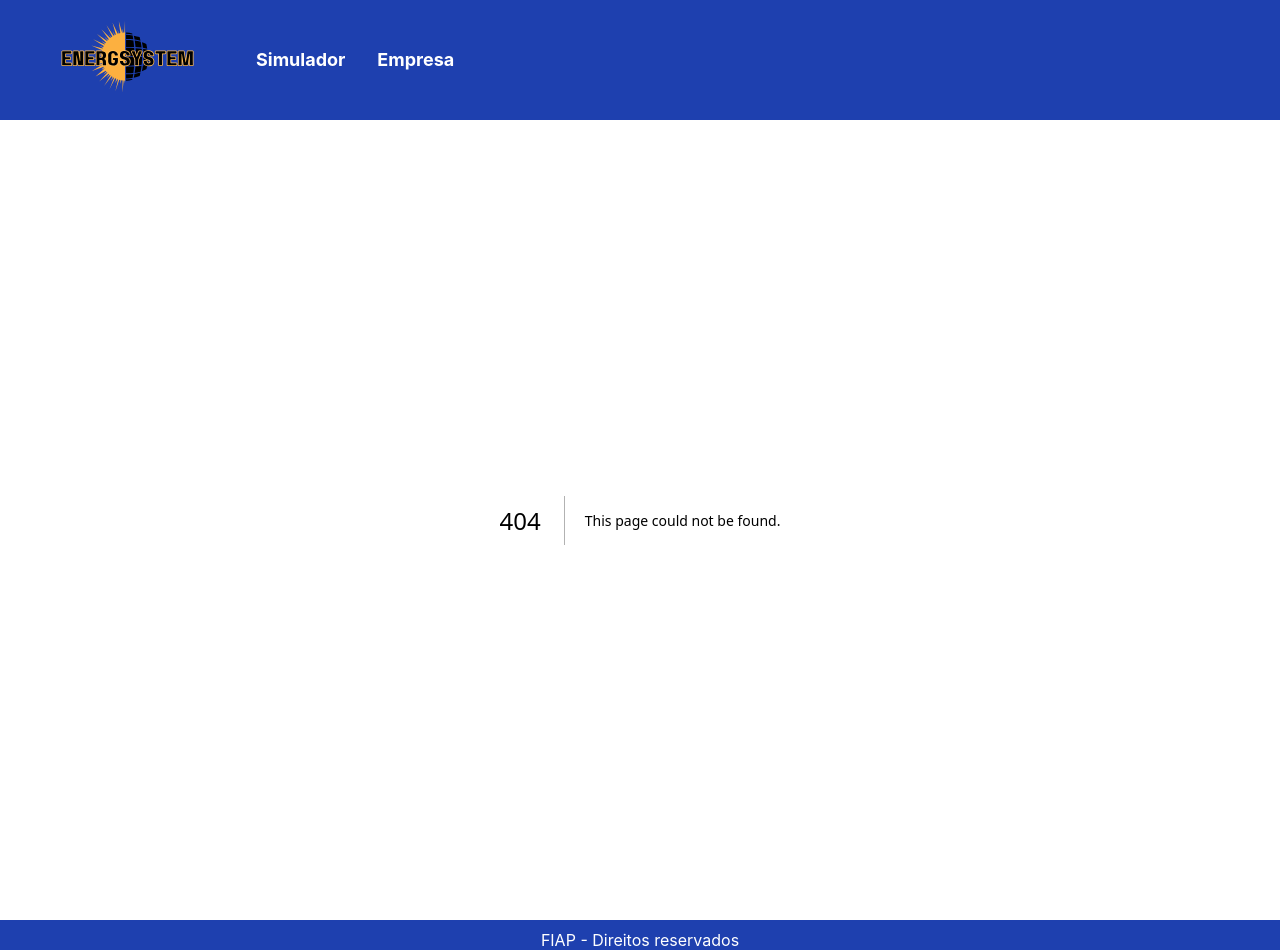
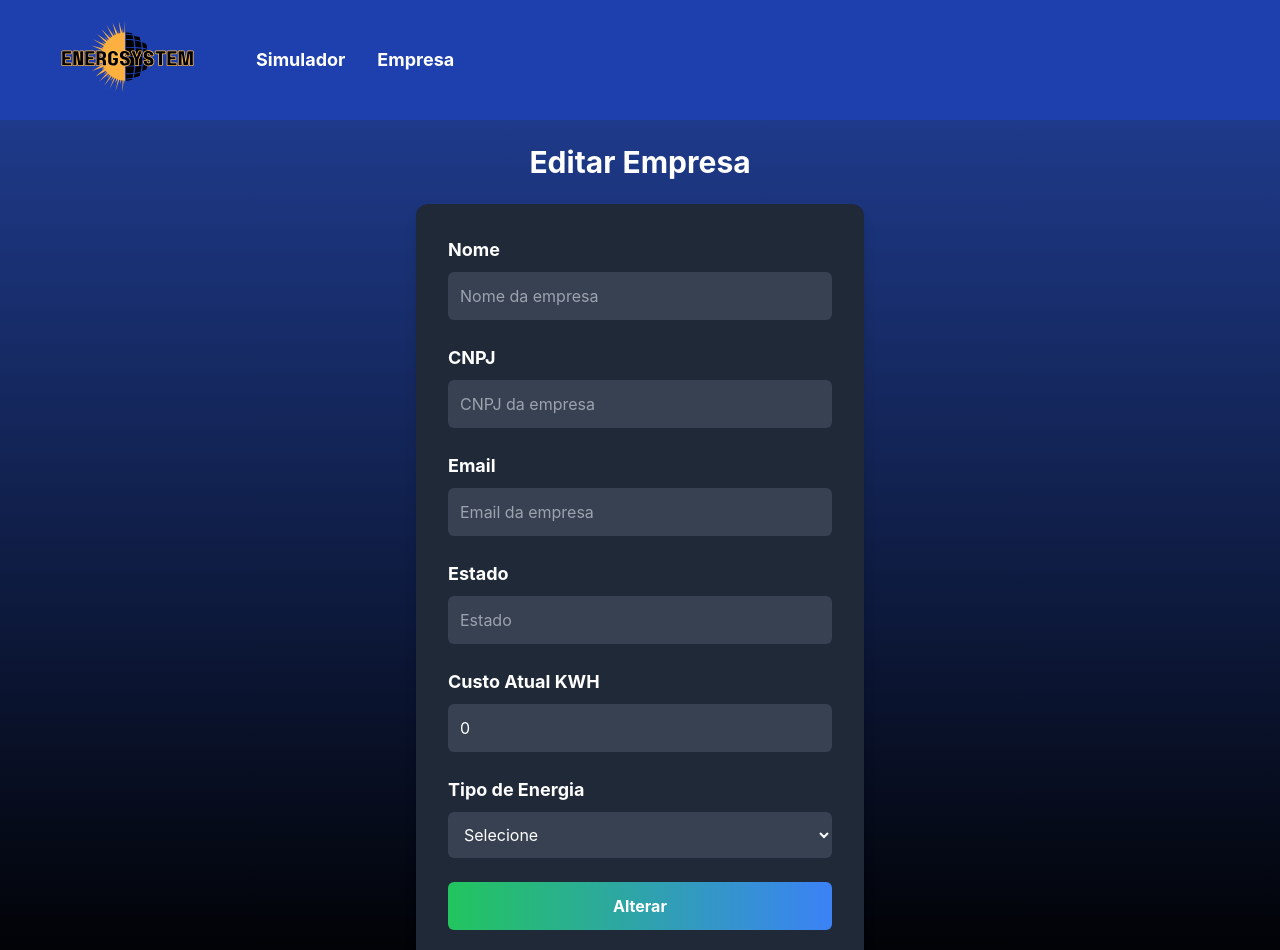
Before and after one commit to marcos3777/globalsolution, a Next.js app: page /pagina-empresa/1 in a window 1280 px wide. Before the commit this address had no page. Shown: the top 950 px of the page. Built offline with nearby package versions, Linux system fonts and the light colour scheme; no server answers.

Commit message:
refaturado page.tsg e criada nova [id]

```diff
--- a/src/app/cadastro/fila/page.tsx
+++ b/src/app/cadastro/fila/page.tsx
@@ -1,7 +1,7 @@
 "use client";
 
 import { useState, useEffect } from "react";
-import { Empresa } from "@/types/type"; // Certifique-se de que o caminho está correto
+import { Empresa } from "@/types/type";
 
 export default function FilaCadastro() {
   const [modalAberto, setModalAberto] = useState(false);
@@ -49,7 +49,7 @@ export default function FilaCadastro() {
       <h1 className="text-3xl font-bold mb-8">Empresas na Fila de Cadastro</h1>
 
       {carregando && <p>Carregando...</p>}
-      {erro && <p>{erro}</p>}
+      {erro && <p className="text-red-500">{erro}</p>}
 
       <div className="grid grid-cols-1 md:grid-cols-2 lg:grid-cols-3 gap-6 w-full max-w-7xl">
         {empresasPendentes.map((empresa) => (
@@ -82,19 +82,19 @@ export default function FilaCadastro() {
           >
             <h2 className="text-2xl font-bold mb-4">{empresaSelecionada.nome}</h2>
             <p className="text-sm text-gray-400 mb-2">
-              <strong>CNPJ:</strong> {empresaSelecionada.cnpj}
+              <span className="font-bold">CNPJ:</span> {empresaSelecionada.cnpj}
             </p>
             <p className="text-sm text-gray-400 mb-2">
-              <strong>Custo Atual KWH:</strong> {empresaSelecionada.kwh}
+              <span className="font-bold">Custo Atual KWH:</span> {empresaSelecionada.kwh}
             </p>
             <p className="text-sm text-gray-400 mb-2">
-              <strong>Tipo de Energia:</strong> {empresaSelecionada.tipoEnergia}
+              <span className="font-bold">Tipo de Energia:</span> {empresaSelecionada.tipoEnergia}
             </p>
             <p className="text-sm text-gray-400 mb-2">
-              <strong>Estado:</strong> {empresaSelecionada.estado}
+              <span className="font-bold">Estado:</span> {empresaSelecionada.estado}
             </p>
             <p className="text-sm text-gray-400">
-              <strong>Email:</strong> {empresaSelecionada.email}
+              <span className="font-bold">Email:</span> {empresaSelecionada.email}
             </p>
             <button
               onClick={fecharModal}
--- a/src/app/cadastro/page.tsx
+++ b/src/app/cadastro/page.tsx
@@ -3,13 +3,13 @@
 
 import { useState } from "react";
 import Link from "next/link";
-import { Empresa, Login } from "@/types/type"; // Ajuste o caminho conforme a estrutura do seu projeto
+import { Empresa, Login } from "@/types/type";
 
 export default function CadastroEmpresa() {
   const tiposDeEnergia = ["Solar", "Eólica", "Hidrelétrica", "Fóssil"];
   const estados = ["SP", "RJ", "MG", "BA"];
 
-  // Estados para os dados da empresa e login
+
   const [empresa, setEmpresa] = useState<Empresa>({
     nome: "",
     cnpj: "",
--- a/src/app/login/page.tsx
+++ b/src/app/login/page.tsx
@@ -21,10 +21,8 @@ export default function LoginPage() {
 
       if (response.ok) {
         const data = await response.json();
-        // Salvar informações necessárias no localStorage
         localStorage.setItem("empresaLogada", JSON.stringify(data));
-        // Redirecionar para a próxima página
-        window.location.href = "/pagina-empresa"; // Redireciona para '/pagina-empresa'
+        window.location.href = "/pagina-empresa";
       } else {
         const errorData = await response.json();
         alert(errorData.message || "CNPJ ou senha inválidos");
--- /dev/null
+++ b/src/app/pagina-empresa/[id]/page.tsx
@@ -0,0 +1,191 @@
+// app/pagina-empresa/[id]/page.tsx
+"use client";
+
+import { useEffect, useState } from "react";
+import { useRouter } from "next/navigation";
+import { Empresa } from "@/types/type";
+
+export default function EditarEmpresa({ params }: { params: { id: number } }) {
+  const navigate = useRouter();
+
+  const [empresa, setEmpresa] = useState<Empresa>({
+    id: 0,
+    nome: "",
+    cnpj: "",
+    email: "",
+    estado: "",
+    kwh: 0,
+    tipoEnergia: "",
+  });
+
+  useEffect(() => {
+    const fetchEmpresa = async () => {
+      try {
+        const response = await fetch(`http://localhost:8080/api/empresas/${params.id}`);
+        if (response.ok) {
+          const data: Empresa = await response.json();
+          setEmpresa(data);
+        } else {
+          console.error("Erro ao buscar empresa");
+        }
+      } catch (err) {
+        console.error("Erro ao buscar empresa:", err);
+      }
+    };
+    fetchEmpresa();
+  }, [params.id]);
+
+  const handleChange = (e: React.ChangeEvent<HTMLInputElement | HTMLSelectElement>) => {
+    const { name, value } = e.target;
+    setEmpresa({ ...empresa, [name]: value });
+  };
+
+  const handleSubmit = async (e: React.FormEvent<HTMLFormElement>) => {
+    e.preventDefault();
+
+    try {
+      const response = await fetch(`http://localhost:8080/api/empresas/${params.id}`, {
+        method: "PUT",
+        headers: {
+          "Content-Type": "application/json",
+        },
+        body: JSON.stringify({
+          nome: empresa.nome,
+          email: empresa.email,
+          estado: empresa.estado,
+          kwh: empresa.kwh,
+          tipoEnergia: empresa.tipoEnergia,
+        }),
+      });
+
+      if (response.ok) {
+        alert("Empresa alterada com sucesso");
+
+        const updatedEmpresa = { ...empresa };
+        const empresaLogada = JSON.parse(localStorage.getItem("empresaLogada") || "{}");
+        empresaLogada.empresa = updatedEmpresa;
+        localStorage.setItem("empresaLogada", JSON.stringify(empresaLogada));
+
+
+        setEmpresa({
+          id: 0,
+          nome: "",
+          cnpj: "",
+          email: "",
+          estado: "",
+          kwh: 0,
+          tipoEnergia: "",
+        });
+
+
+        navigate.push("/pagina-empresa");
+      } else {
+        console.error("Falha ao realizar a alteração");
+      }
+    } catch (error) {
+      console.error("Falha ao realizar a alteração: ", error);
+    }
+  };
+
+
+  return (
+    <div className="bg-gradient-to-b from-blue-900 to-black min-h-screen flex flex-col items-center justify-center p-6 text-white font-inter">
+      <h1 className="text-3xl font-bold mb-6">Editar Empresa</h1>
+
+      <div className="bg-gray-800 p-8 rounded-xl shadow-lg w-full max-w-md">
+        <form onSubmit={handleSubmit} className="space-y-6">
+          <div>
+            <label className="block text-lg font-bold mb-2">Nome</label>
+            <input
+              type="text"
+              id="idNome"
+              name="nome"
+              value={empresa.nome}
+              onChange={handleChange}
+              placeholder="Nome da empresa"
+              required
+              className="w-full p-3 rounded-md bg-gray-700 text-white focus:ring-2 focus:ring-green-500 focus:outline-none"
+            />
+          </div>
+          <div>
+            <label className="block text-lg font-bold mb-2">CNPJ</label>
+            <input
+              type="text"
+              id="idCnpj"
+              name="cnpj"
+              value={empresa.cnpj}
+              placeholder="CNPJ da empresa"
+              disabled
+              className="w-full p-3 rounded-md bg-gray-700 text-gray-400 cursor-not-allowed"
+            />
+          </div>
+          <div>
+            <label className="block text-lg font-bold mb-2">Email</label>
+            <input
+              type="email"
+              id="idEmail"
+              name="email"
+              value={empresa.email}
+              onChange={handleChange}
+              placeholder="Email da empresa"
+              required
+              className="w-full p-3 rounded-md bg-gray-700 text-white focus:ring-2 focus:ring-green-500 focus:outline-none"
+            />
+          </div>
+          <div>
+            <label className="block text-lg font-bold mb-2">Estado</label>
+            <input
+              type="text"
+              id="idEstado"
+              name="estado"
+              value={empresa.estado}
+              onChange={handleChange}
+              placeholder="Estado"
+              required
+              className="w-full p-3 rounded-md bg-gray-700 text-white focus:ring-2 focus:ring-green-500 focus:outline-none"
+            />
+          </div>
+          <div>
+            <label className="block text-lg font-bold mb-2">Custo Atual KWH</label>
+            <input
+              type="number"
+              id="idKwh"
+              name="kwh"
+              value={empresa.kwh}
+              onChange={handleChange}
+              placeholder="Custo Atual KWH"
+              required
+              className="w-full p-3 rounded-md bg-gray-700 text-white focus:ring-2 focus:ring-green-500 focus:outline-none"
+            />
+          </div>
+          <div>
+            <label className="block text-lg font-bold mb-2">Tipo de Energia</label>
+            <select
+              id="idTipoEnergia"
+              name="tipoEnergia"
+              value={empresa.tipoEnergia}
+              onChange={handleChange}
+              required
+              className="w-full p-3 rounded-md bg-gray-700 text-white focus:ring-2 focus:ring-green-500 focus:outline-none"
+            >
+              <option value="">Selecione</option>
+              <option value="Solar">Solar</option>
+              <option value="Eólica">Eólica</option>
+              <option value="Hidrelétrica">Hidrelétrica</option>
+              <option value="Termoelétrica">Termoelétrica</option>
+              <option value="Outros">Outros</option>
+            </select>
+          </div>
+          <div>
+            <button
+              type="submit"
+              className="w-full bg-gradient-to-r from-green-500 to-blue-500 text-white font-bold py-3 rounded-md hover:scale-105 transition-transform"
+            >
+              Alterar
+            </button>
+          </div>
+        </form>
+      </div>
+    </div>
+  );
+}
--- a/src/app/pagina-empresa/page.tsx
+++ b/src/app/pagina-empresa/page.tsx
@@ -3,47 +3,42 @@
 
 import { useEffect, useState } from "react";
 import { useRouter } from "next/navigation";
+import Link from "next/link";
 import { FaEdit, FaTrashAlt } from "react-icons/fa";
 
 export default function EmpresaPage() {
   const [empresaLogada, setEmpresaLogada] = useState<any>(null);
-  const router = useRouter();
+  const navigate = useRouter();
 
   useEffect(() => {
-    // Recuperar dados da empresa logada do localStorage
     const empresaData = localStorage.getItem("empresaLogada");
     if (empresaData) {
       setEmpresaLogada(JSON.parse(empresaData));
     } else {
-      // Se não houver dados, redirecionar para a página de login
-      window.location.href = "/login";
+      navigate.push("/login");
     }
-  }, []);
+  }, [navigate]);
 
   const handleDelete = async () => {
     if (!empresaLogada) return;
 
-    const confirmDelete = window.confirm(
+    const confirmDelete = confirm(
       "Tem certeza que deseja excluir sua conta? Você será redirecionado para a página inicial e precisará realizar o cadastro novamente."
     );
 
     if (confirmDelete) {
       try {
-        const response = await fetch(
-          `http://localhost:8080/api/empresas/${empresaLogada.empresa.id}`,
-          {
-            method: "DELETE",
-          }
-        );
+        const response = await fetch(`/api/empresas/${empresaLogada.empresa.id}`, {
+          method: "DELETE",
+        });
 
         if (response.ok) {
-          // Limpar o localStorage
           localStorage.removeItem("empresaLogada");
           alert("Conta excluída com sucesso. Você será redirecionado para a página inicial.");
-          // Redirecionar para a página inicial
-          window.location.href = "/";
+          navigate.push("/");
         } else {
-          alert("Erro ao excluir a conta. Tente novamente mais tarde.");
+          const errorData = await response.json();
+          alert(errorData.message || "Erro ao excluir a conta. Tente novamente mais tarde.");
         }
       } catch (error) {
         console.error("Erro ao excluir a conta:", error);
@@ -52,14 +47,8 @@ export default function EmpresaPage() {
     }
   };
 
-  const handleEdit = () => {
-    if (!empresaLogada) return;
-    // Redirecionar para a página de edição com o ID da empresa
-    window.location.href = `/pagina-empresa/${empresaLogada.empresa.id}`;
-  };
-
   if (!empresaLogada) {
-    return null; // Ou uma mensagem de carregamento
+    return null;
   }
 
   const empresa = empresaLogada.empresa;
@@ -80,14 +69,14 @@ export default function EmpresaPage() {
           <div className="flex justify-between items-center mb-4">
             <h2 className="text-xl font-bold">{empresa.nome}</h2>
             <div className="flex space-x-4">
-              {/* Ícone de Editar */}
-              <button
-                onClick={handleEdit}
+              {/* Ícone de Editar com Link */}
+              <Link
+                href={`/pagina-empresa/${empresa.id}`}
                 className="text-gray-400 hover:text-blue-400 transition-colors"
                 title="Editar"
               >
                 <FaEdit size={18} />
-              </button>
+              </Link>
               {/* Ícone de Excluir */}
               <button
                 onClick={handleDelete}
--- a/src/types/type.ts
+++ b/src/types/type.ts
@@ -1,5 +1,5 @@
 export interface Empresa {
-    id?: number; // Opcional, pois é gerado pelo banco de dados
+    id?: number;
     nome: string;
     cnpj: string;
     estado: string;
@@ -9,7 +9,7 @@ export interface Empresa {
   }
 
   export interface Login {
-    id?: number; // Opcional, pois é gerado pelo banco de dados
+    id?: number;
     cnpj: string;
     senha: string;
     empresa: Empresa;
```
Also changed, not shown: src/app/page.tsx (+1 -9 lines).
